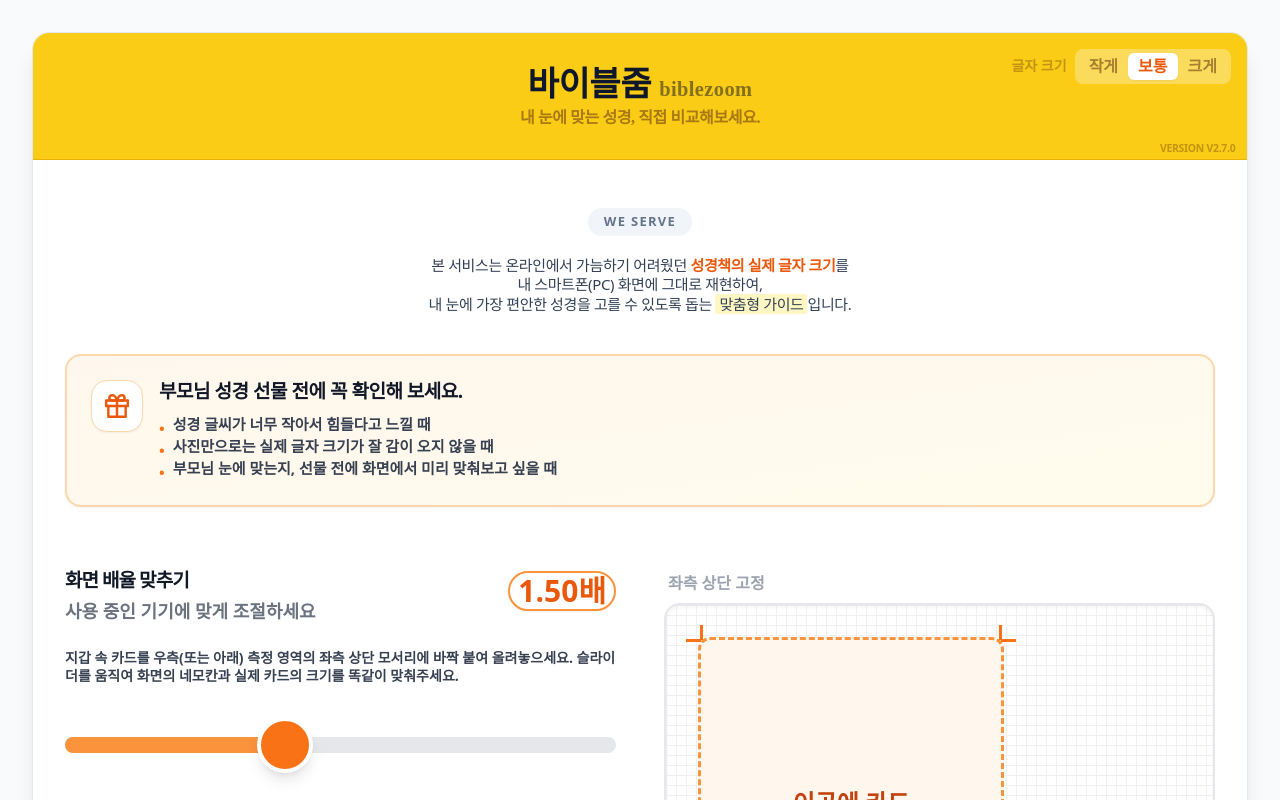
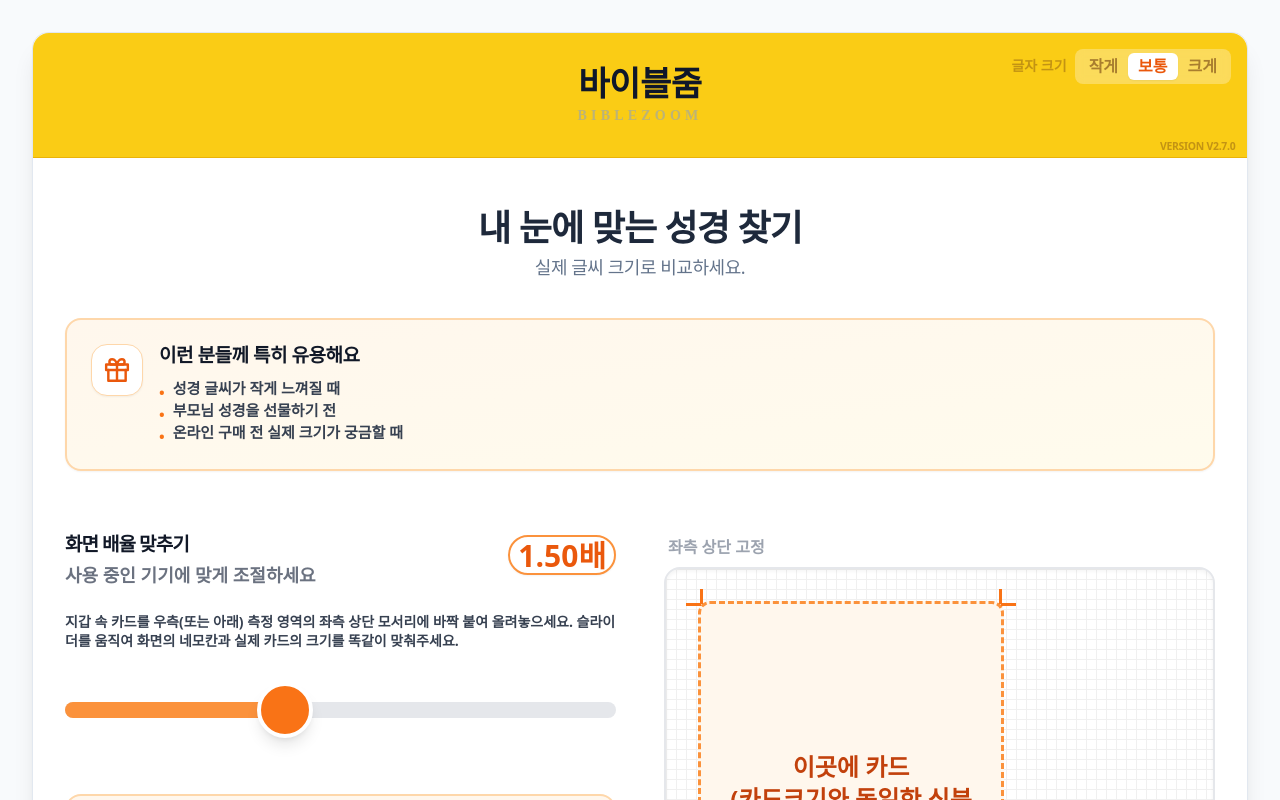
Before and after one commit to graceworkstudio/biblefont, a React (Vite) app: page / in a window 1280 px wide. Shown: the top 800 px of the page. Built offline with nearby package versions, Linux system fonts and the light colour scheme; a web font is replaced by a local one.

Commit message:
auto: 2026-05-27 17:13:09

```diff
--- a/src/App.jsx
+++ b/src/App.jsx
@@ -1174,26 +1174,24 @@ const App = () => {
               className="font-black text-slate-900"
               style={{ fontSize: 'clamp(22px, 4.5vw, 34px)', lineHeight: '1.2' }}
             >
-              바이블줌 <span style={{ fontSize: '0.6em', fontWeight: 700, opacity: 0.5, letterSpacing: '0.02em' }}>biblezoom</span>
+              바이블줌
             </span>
             <span
-              className="font-bold text-yellow-900/60"
-              style={{ fontSize: 'clamp(12px, 2.5vw, 16px)', marginTop: '2px' }}
+              className="font-bold text-slate-400 opacity-60 tracking-[0.3em] uppercase"
+              style={{ fontSize: 'clamp(10px, 2vw, 14px)', marginTop: '2px' }}
             >
-              내 눈에 맞는 성경, 직접 비교해보세요.
+              BIBLEZOOM
             </span>
           </h1>
         </div>
         <div className="p-4 md:p-8">
           {/* 서비스 목적 안내 */}
           <div className="mb-10 mt-2 md:mt-4 text-center no-zoom px-4 md:px-8">
-            <div className="inline-block px-4 py-1.5 bg-slate-100 rounded-full text-slate-500 text-[length:var(--font-tag)] font-bold mb-5 uppercase tracking-widest">
-              WE SERVE
-            </div>
-            <p className="text-[length:var(--font-hero-bullets)] font-medium text-slate-700 tracking-tight leading-adaptive-purpose">
-              본 서비스는 온라인에서 가늠하기 어려웠던 <span className="text-orange-600 font-black">성경책의 실제 글자 크기</span>를 <br className="hidden md:block" />
-              내 스마트폰(PC) 화면에 그대로 재현하여, <br className="hidden md:block" />
-              내 눈에 가장 편안한 성경을 고를 수 있도록 돕는 <span className="bg-yellow-200/50 px-1 rounded-sm">맞춤형 가이드</span>입니다.
+            <h2 className="text-2xl md:text-3xl font-black text-slate-800 mb-2 tracking-tight">
+              내 눈에 맞는 성경 찾기
+            </h2>
+            <p className="text-sm md:text-base font-medium text-slate-500 tracking-tight">
+              실제 글씨 크기로 비교하세요.
             </p>
           </div>
 
--- a/src/constants/uiConstants.js
+++ b/src/constants/uiConstants.js
@@ -10,9 +10,9 @@ export const UPDATE_NOTES = [
 export const ENABLE_UI_UPDATE_MODAL = false;
 
 /** 첫 화면 공감 카피(B안): 기능 설명 전 스크롤 상단 노출 */
-export const EMPATHY_PARENT_HEADLINE = '부모님 성경 선물 전에 꼭 확인해 보세요.';
+export const EMPATHY_PARENT_HEADLINE = '이런 분들께 특히 유용해요';
 export const EMPATHY_BULLETS = [
-  '성경 글씨가 너무 작아서 힘들다고 느낄 때',
-  '사진만으로는 실제 글자 크기가 잘 감이 오지 않을 때',
-  '부모님 눈에 맞는지, 선물 전에 화면에서 미리 맞춰보고 싶을 때',
+  '성경 글씨가 작게 느껴질 때',
+  '부모님 성경을 선물하기 전',
+  '온라인 구매 전 실제 크기가 궁금할 때',
 ];
```
